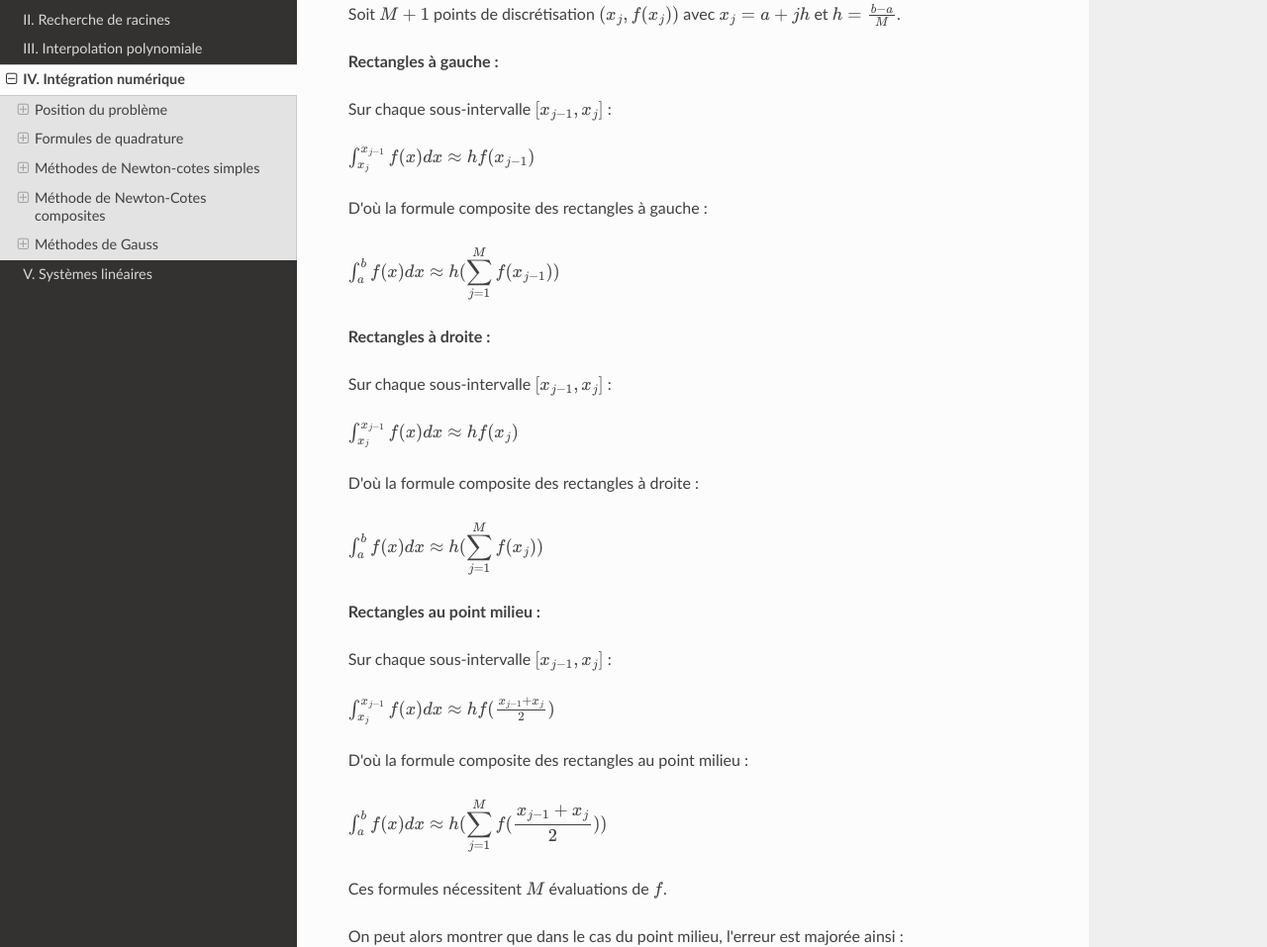
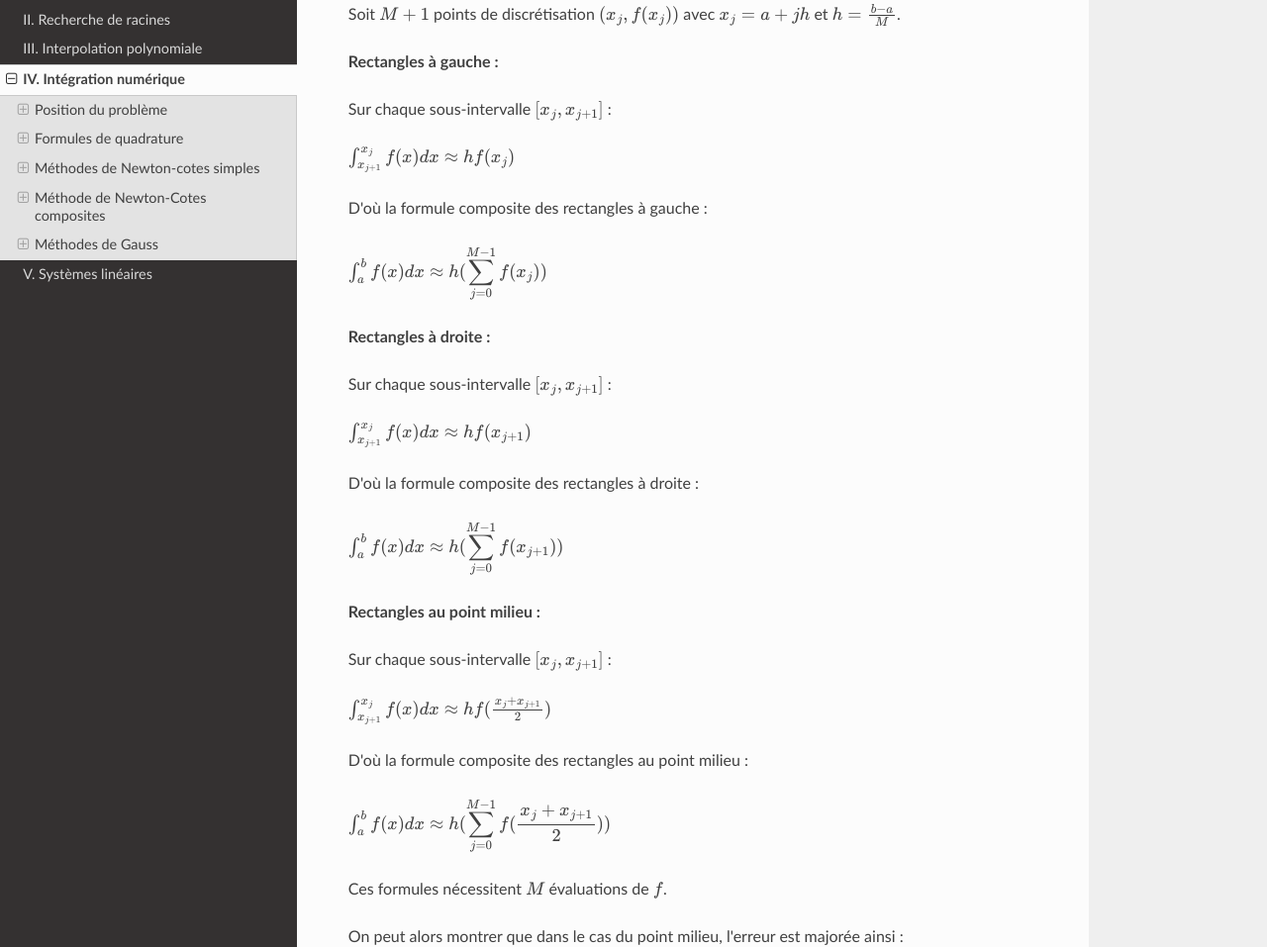
Before and after one commit to NicOudart/UVSQ_LSPH515_methodes_num, an MkDocs documentation site: the page built from docs/Chap4_Integration_numerique.md, in a window 1280 px wide and 1400 px high, scrolled down 11368 px. Shown: the part 159-1116 px from the top of the window at 99% size. Built offline with MkDocs 1.6.1, drawn with Linux system fonts in a browser that asks for light colours; nearby versions of some CDN libraries.

Commit message:
-Minor fix in Chapter 4.

```diff
--- a/docs/Chap4_Integration_numerique.md
+++ b/docs/Chap4_Integration_numerique.md
@@ -388,33 +388,33 @@ Soit $M+1$ points de discrétisation $(x_j,f(x_j))$ avec $x_j=a+jh$ et $h=\frac{
 
 **Rectangles à gauche :**
 
-Sur chaque sous-intervalle $[x_{j-1},x_j]$ :
+Sur chaque sous-intervalle $[x_j,x_{j+1}]$ :
 
-$\int_{x_j}^{x_{j-1}} f(x) dx \approx hf(x_{j-1})$
+$\int_{x_{j+1}}^{x_j} f(x) dx \approx hf(x_{j})$
 
 D'où la formule composite des rectangles à gauche :
 
-$\int_{a}^{b} f(x) dx \approx h(\displaystyle\sum_{j=1}^{M} f(x_{j-1}))$
+$\int_{a}^{b} f(x) dx \approx h(\displaystyle\sum_{j=0}^{M-1} f(x_{j}))$
 
 **Rectangles à droite :**
 
-Sur chaque sous-intervalle $[x_{j-1},x_j]$ :
+Sur chaque sous-intervalle $[x_j,x_{j+1}]$ :
 
-$\int_{x_j}^{x_{j-1}} f(x) dx \approx hf(x_{j})$
+$\int_{x_{j+1}}^{x_j} f(x) dx \approx hf(x_{j+1})$
 
 D'où la formule composite des rectangles à droite :
 
-$\int_{a}^{b} f(x) dx \approx h(\displaystyle\sum_{j=1}^{M} f(x_{j}))$
+$\int_{a}^{b} f(x) dx \approx h(\displaystyle\sum_{j=0}^{M-1} f(x_{j+1}))$
 
 **Rectangles au point milieu :**
 
-Sur chaque sous-intervalle $[x_{j-1},x_j]$ :
+Sur chaque sous-intervalle $[x_j,x_{j+1}]$ :
 
-$\int_{x_j}^{x_{j-1}} f(x) dx \approx hf(\frac{x_{j-1}+x_{j}}{2})$
+$\int_{x_{j+1}}^{x_j} f(x) dx \approx hf(\frac{x_{j}+x_{j+1}}{2})$
 
 D'où la formule composite des rectangles au point milieu :
 
-$\int_{a}^{b} f(x) dx \approx h(\displaystyle\sum_{j=1}^{M} f(\frac{x_{j-1}+x_{j}}{2}))$
+$\int_{a}^{b} f(x) dx \approx h(\displaystyle\sum_{j=0}^{M-1} f(\frac{x_{j}+x_{j+1}}{2}))$
 
 Ces formules nécessitent $M$ évaluations de $f$.
 
```
